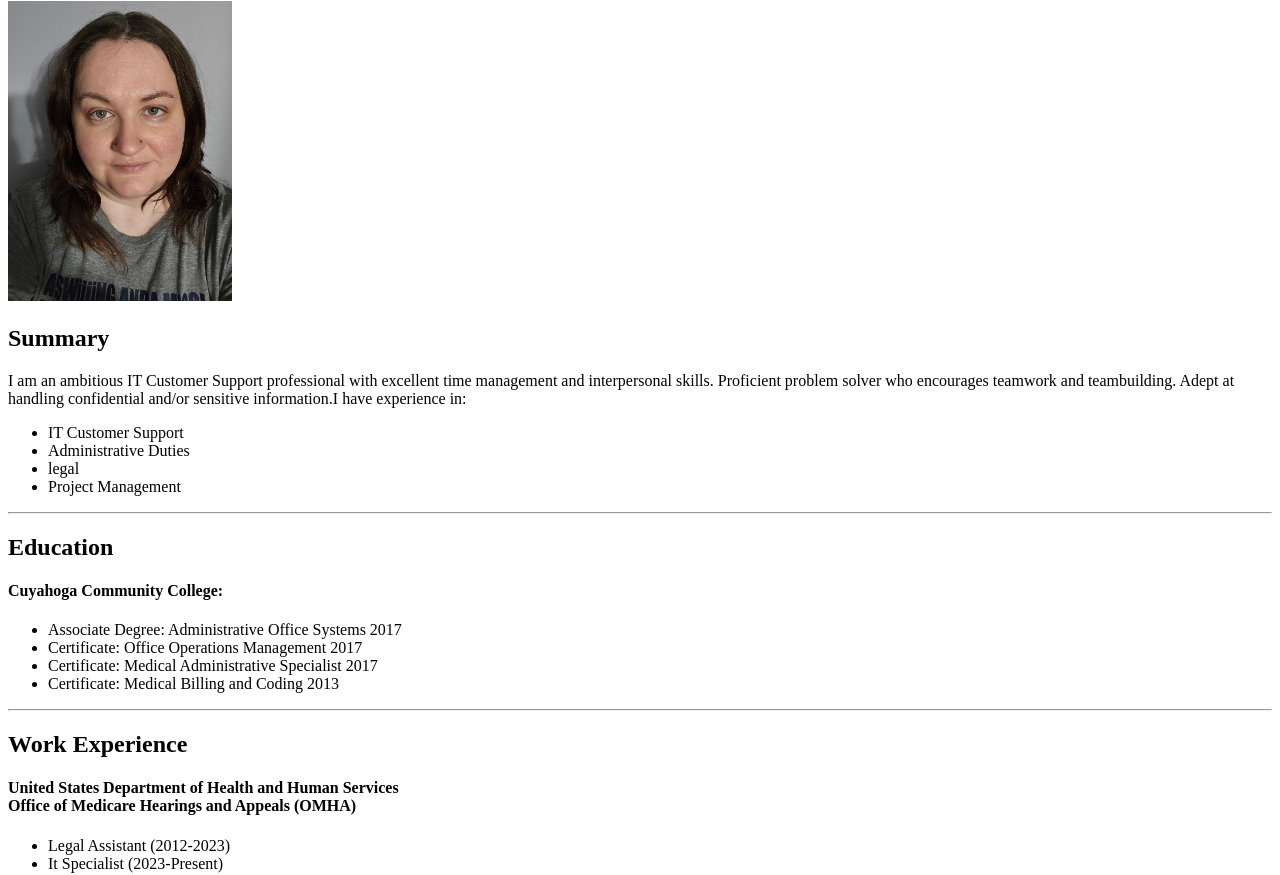
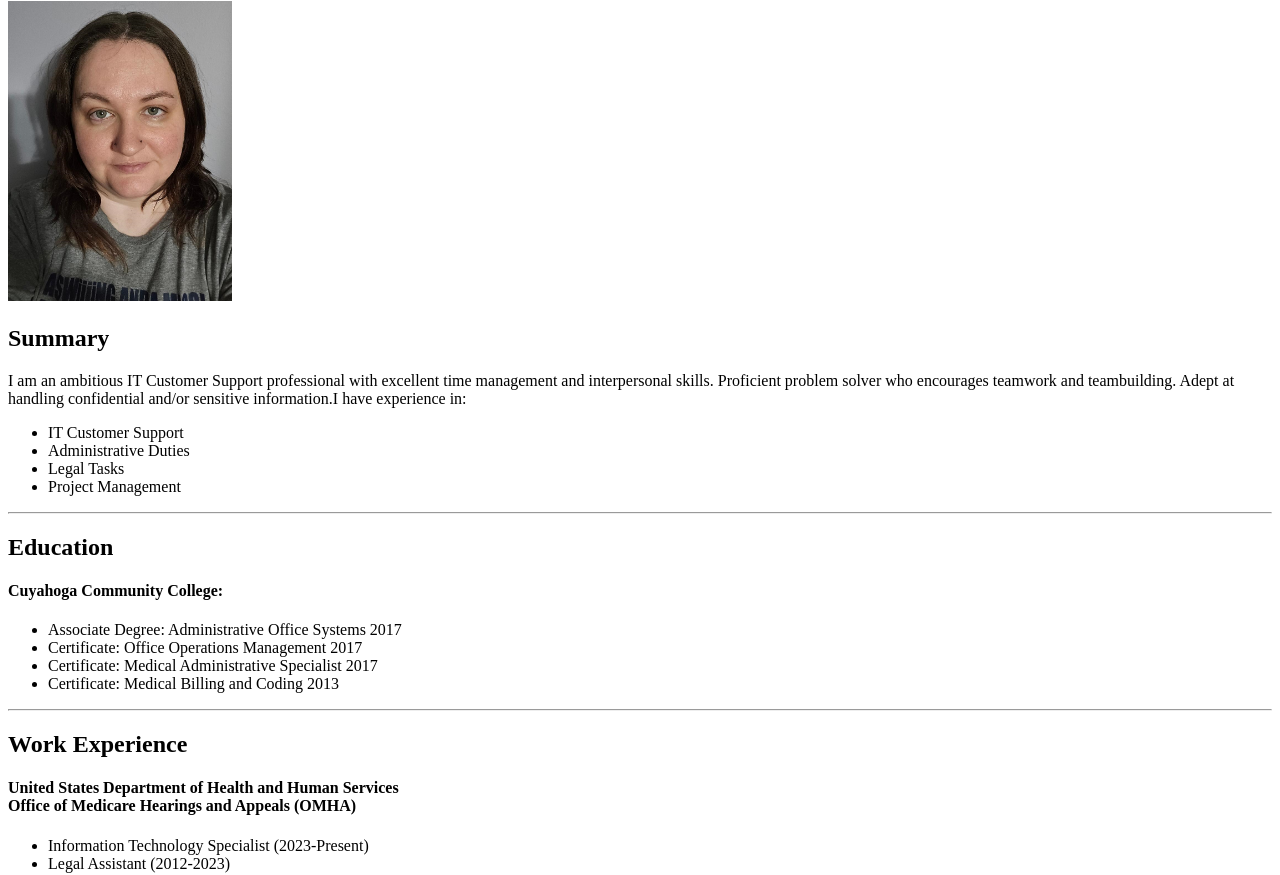
Before and after one commit to bsztolyar85/Brittany-Resume, a plain HTML site: page index.html in a window 1280 px wide. Shown: the part 79-954 px from the top of the page. Drawn offline with Linux system fonts and the light colour scheme.

Commit message:
Add files via upload

```diff
--- a/index.html
+++ b/index.html
@@ -10,7 +10,7 @@
     <ul>
         <li>IT Customer Support</li>
         <li>Administrative Duties</li>
-        <li>legal</li>
+        <li>Legal Tasks</li>
         <li>Project Management</li>
     </ul>
     <hr/>
@@ -27,8 +27,8 @@
    <h4>United States Department of Health and Human Services<br/>
     Office of Medicare Hearings and Appeals (OMHA)</h4>
     <ul>
+        <li>Information Technology Specialist (2023-Present)</li>
         <li>Legal Assistant (2012-2023)</li>
-        <li>It Specialist (2023-Present)</li>
     </ul>
     <h4>Lakewood Community Care Center</h4>
        <ul><li>Teacher (2011-2012)</li></ul>
```
